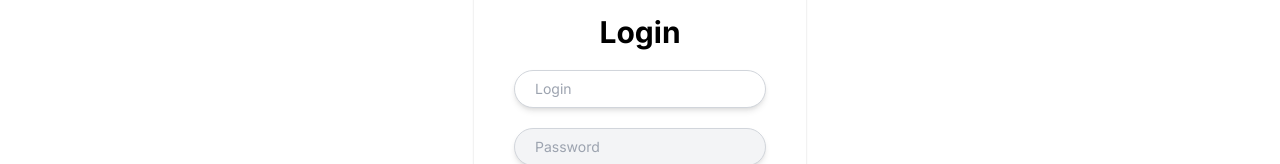
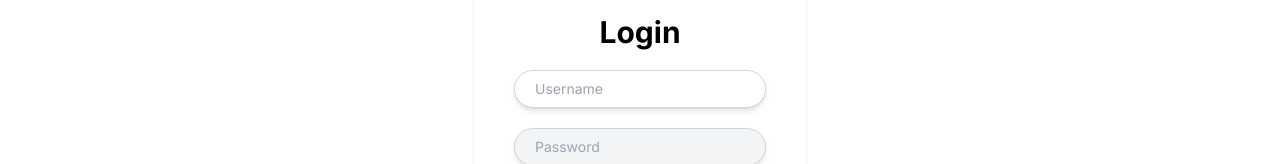
Before and after one commit to damnitrumi/task-list-frontend-nextjs, a Next.js app: page /login in a window 1280 px wide. Shown: the part 306-470 px from the top of the page. Built offline with nearby package versions, Linux system fonts and the light colour scheme.

Commit message:
Login logic done

```diff
--- a/src/app/login/page.tsx
+++ b/src/app/login/page.tsx
@@ -1,5 +1,6 @@
 "use client"
 
+import { useState } from "react";
 import { useForm } from "react-hook-form";
 
 export type Props = {
@@ -11,27 +12,49 @@ export type InputProps = {
   password: string;
 }
 
-export default function Teste({ title }: Props) {
-  const { register, handleSubmit, formState: {errors} } = useForm({defaultValues:{login: "", password: ""}});
+export default function LoginPage({ title }: Props) {
+  const { register, handleSubmit, formState: { errors } } = useForm({ defaultValues: { login: "", password: "" } });
+  const [invalid, setInvalid] = useState(false);
 
   // console.log(errors);
 
   const handleFormSubmit = async (data: any) => {
+    if(invalid){
+      setInvalid(false);
+    }
+    try {
       const response = await fetch("http://localhost:8080/login", {
         method: "POST",
         headers: {
-        "Content-Type":"application/json",
+          "Content-Type": "application/json",
         },
         body: JSON.stringify(data),
       });
-    console.log(response);
+
+      if (!response.ok) {
+        setInvalid(true);
+        throw new Error("Invalid Username or Password");
+      }
+
+      const responseData = await response.text();
+
+      console.log(responseData);
+
+      sessionStorage.setItem("token", responseData);
+    } catch (error: unknown) {
+      if (error instanceof Error) {
+        console.log(error.message);
+      }
+    }
+
   }
 
   return (
     <div className="flex flex-1 justify-center items-center p-5">
       <form onSubmit={handleSubmit(handleFormSubmit)} className="flex flex-col gap-5 px-10 py-20 border-[1px] border-black/5 rounded-2xl shadow-sm backdrop-blur-xl bg-white/10">
         <h1 className="font-bold text-3xl text-center">Login</h1>
-        <input {...register("login", { required: "Login is required!" })} placeholder="Login" autoFocus className="text-sm px-5 py-2 border-[1px] border-gray-300 rounded-full shadow-md text-background-color bg-gray-100 outline-none placeholder:text-gray-400 focus:bg-white" />
+        {invalid && <p className="text-xs text-red-600 text-center">Invalid Username/Password!</p>}
+        <input {...register("login", { required: "Login is required!" })} placeholder="Username" autoFocus className="text-sm px-5 py-2 border-[1px] border-gray-300 rounded-full shadow-md text-background-color bg-gray-100 outline-none placeholder:text-gray-400 focus:bg-white" />
         {errors.login && <p className="text-xs text-red-600 text-center">{errors.login?.message}</p>}
         <input type="password" {...register("password", { required: "Password is required!" })} placeholder="Password" className="text-sm px-5 py-2 border-[1px] border-gray-300 rounded-full shadow-md text-background-color bg-gray-100 outline-none placeholder:text-gray-400 focus:bg-white" />
         {errors.password && <p className="text-xs text-red-600 text-center">{errors.password?.message}</p>}
```
Lines whose indentation alone changed are shown as unchanged.
